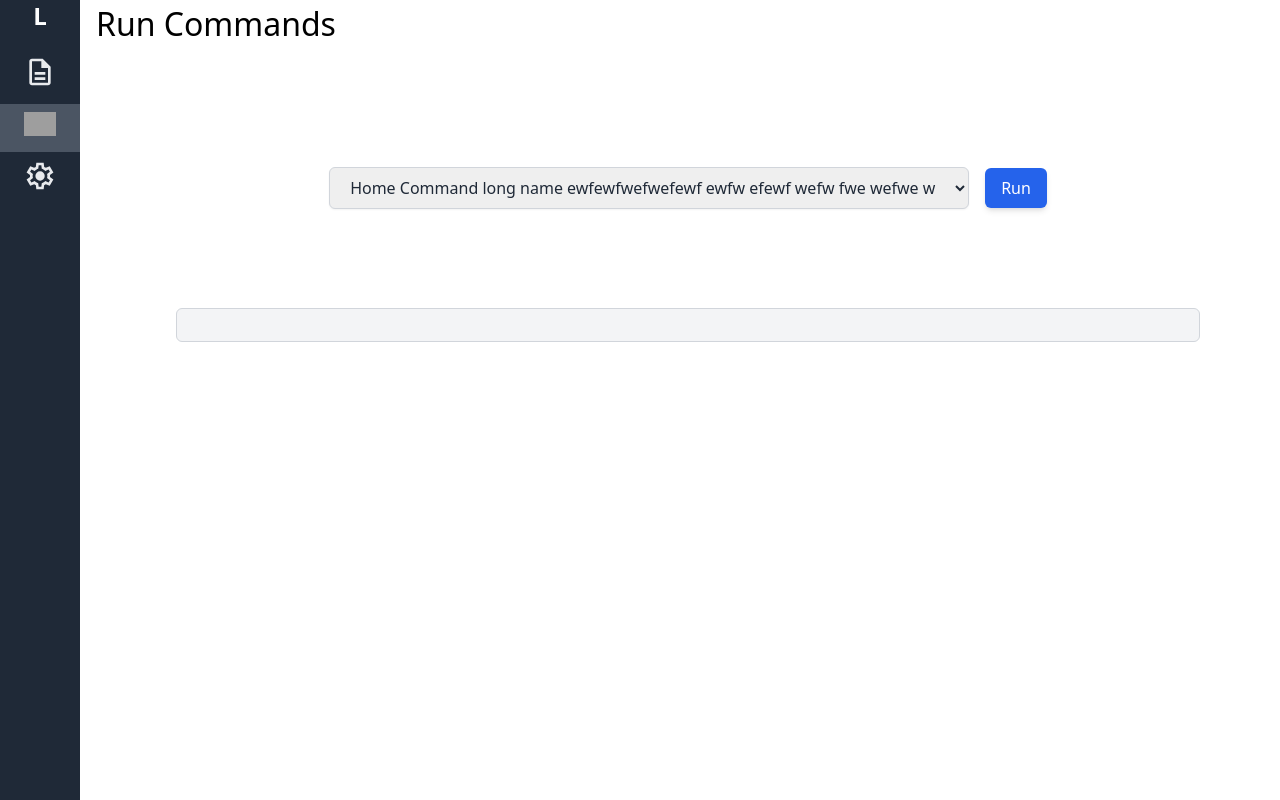
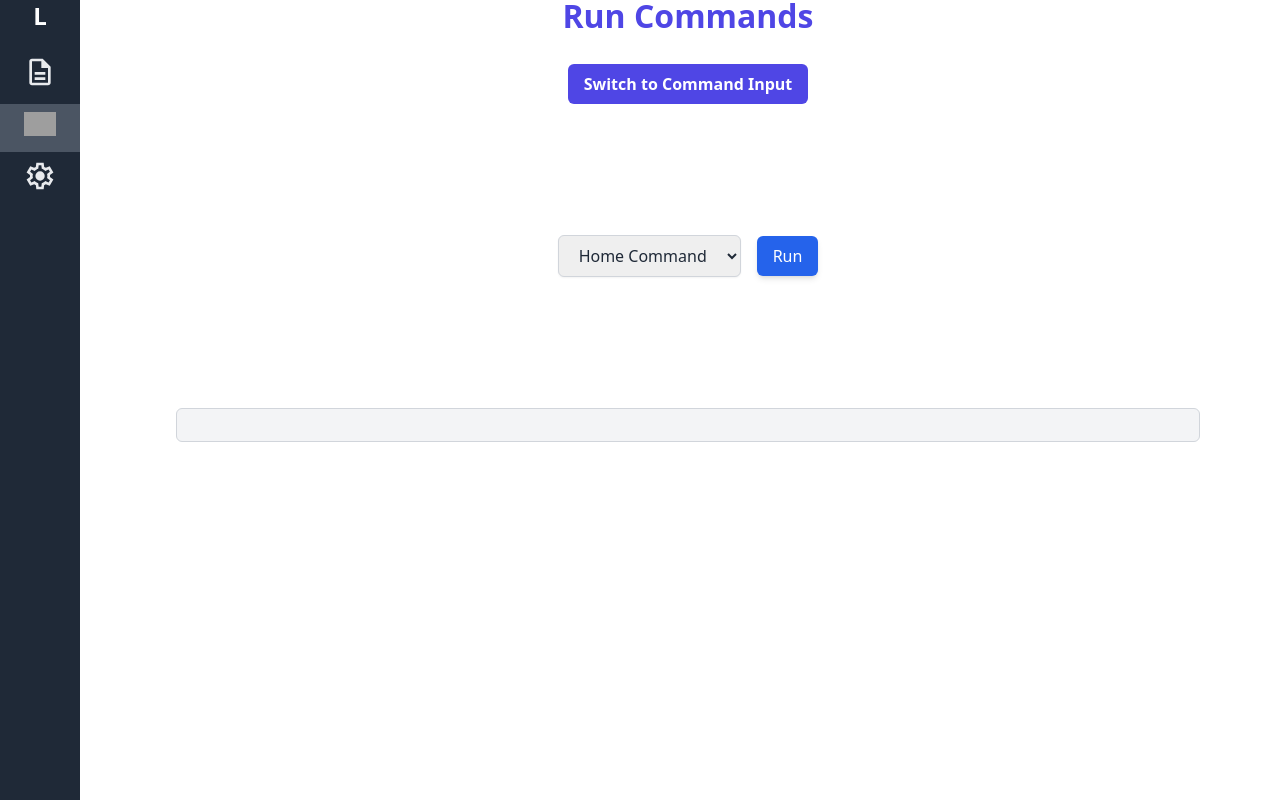
Before and after one commit to scsd-cdh/I2C_tester, a Vue app: page /communications in a window 1280 px wide. Built offline with nearby package versions, Linux system fonts and the light colour scheme; grey boxes are pictures that could not be loaded.

Commit message:
add option to send custom commands gotta test with arduino

```diff
--- /dev/null
+++ b/src/components/TextInput/CommandInput.vue
@@ -0,0 +1,55 @@
+<template>
+  <div class="p-6 bg-light-background text-light-foreground rounded-lg shadow-md max-w-md border-r-light-foreground ">
+    <h2 class="text-xl font-bold mb-6 text-primary text-center">Add a Command</h2>
+
+    <div class="space-y-4">
+      <div>
+        <label for="title" class="block text-sm font-medium mb-2">Title</label>
+        <input id="title" type="text" v-model="command.title" placeholder="Enter command title"
+          class="w-full px-4 py-2 border border-light-foreground rounded-md focus:outline-none focus:ring-2 focus:ring-primary" />
+      </div>
+
+      <div>
+        <label for="desc" class="block text-sm font-medium mb-2">Description</label>
+        <input id="desc" v-model="command.desc" rows="1" placeholder="Enter command description"
+          class="w-full px-4 py-2 border border-light-foreground rounded-md focus:outline-none focus:ring-2 focus:ring-primary"></input>
+      </div>
+
+      <div>
+        <label for="code" class="block text-sm font-medium mb-2">Code</label>
+        <input id="code" v-model="command.code" rows="1" placeholder="Enter command code"
+          class="w-full px-4 py-2 border gray-300 border-light-foreground rounded-md focus:outline-none focus:ring-2 focus:ring-primary font-mono"></input>
+      </div>
+
+      <!-- Run Button -->
+      <button
+        class="w-full py-2 bg-primary text-white font-bold rounded-md hover:bg-secondary focus:outline-none focus:ring-2 focus:ring-secondary"
+        @click="handleRun">
+        Run Command
+      </button>
+    </div>
+  </div>
+</template>
+
+<script setup lang="ts">
+import { ref } from 'vue';
+import { Command } from '@/types/types';
+
+const command = ref<Command>({
+  title: '',
+  desc: '',
+  code: ''
+});
+
+const emit = defineEmits<{
+  (e: 'run', command: Command): void;
+}>();
+
+const handleRun = () => {
+  if (command.value.title && command.value.code) {
+    emit('run', command.value);
+    // Reset the form after emitting
+    command.value = { title: '', desc: '', code: '' };
+  }
+};
+</script>
--- a/src/views/Log.vue
+++ b/src/views/Log.vue
@@ -1,124 +1,69 @@
 <template>
-  <div>
-    <h1 class="page-title">Run Commands</h1>
-    <div class="center-container">
+  <div class="space-y-8">
+    <h1 class="page-title text-2xl font-bold text-center text-primary">Run Commands</h1>
+
+    <!-- Toggle Button -->
+    <div class="flex justify-center">
+      <button @click="toggleOption"
+        class="px-4 py-2 bg-primary text-white font-bold rounded-md hover:bg-secondary focus:outline-none focus:ring-2 focus:ring-secondary">
+        {{ isDropdownVisible ? 'Switch to Command Input' : 'Switch to Command Dropdown' }}
+      </button>
+    </div>
+
+    <!-- Conditional Rendering -->
+    <div v-if="isDropdownVisible" class="center-container">
       <CommandRun :commands="commands" @run="handleRun"></CommandRun>
     </div>
+    <div v-else class="flex justify-center">
+      <div class="w-full max-w-md">
+        <CommandInput @run="handleRun" />
+      </div>
+    </div>
+
+    <!-- ConsoleLog Section -->
     <div>
-      <ConsoleLog :logs="logs"></ConsoleLog>
+      <ConsoleLog :logs="logs" />
     </div>
   </div>
 </template>
 
 <script setup lang="ts">
 import { ref } from 'vue';
-import CommandRun from '@c/DropDown/CommandRun.vue'
-import ConsoleLog from '@c/Tables/ConsoleLog.vue'
+import CommandRun from '@c/DropDown/CommandRun.vue';
+import ConsoleLog from '@c/Tables/ConsoleLog.vue';
+import CommandInput from '@c/TextInput/CommandInput.vue';
 
 import { Command, Log } from '../types/types';
-import { invoke } from '@tauri-apps/api/tauri'
+import { invoke } from '@tauri-apps/api/tauri';
+
+// State to toggle between dropdown and input
+const isDropdownVisible = ref(true);
+
+const toggleOption = () => {
+  isDropdownVisible.value = !isDropdownVisible.value;
+};
 
 const logs = ref<Log[]>([]);
 
 async function handleRun(command: Command) {
-  //const newLog: Log = { title: command.title, message: "fewf", success: true }
-  let receive = await invoke<string[]>('write_to_pico', { command: command.code })
-  console.log('returned value: ', receive.join(','))
+  let receive = await invoke<string[]>('write_to_pico', { command: command.code });
   const out = receive.join(', ');
   const newLog: Log = {
     title: command.code,
     message: out,
-    success: Math.random() < 0.5 //TODO: redo when validate output
-  }
-  logs.value.push(newLog)
+    success: Math.random() < 0.5, // TODO: Update logic for success validation
+  };
+  logs.value.push(newLog);
 }
 
+const commands: Command[] = [
+  { title: 'Home Command', desc: 'Takes you to the home page.', code: 'goHome()' },
+  { title: 'Command List', desc: 'Displays available commands.', code: 'showCommands()' },
+  { title: 'Log Data', desc: 'Logs data to the console.', code: 'logData(data)' },
+  { title: 'Settings', desc: 'Opens the settings panel.', code: 'openSettings()' },
+];
+</script>
 
-
-const commands: Command[] = [
-  {
-    title: 'Home Command long name ewfewfwefwefewf ewfw efewf wefw fwe wefwe wefwe fwe fwef wefew ',
-    desc: 'This command takes you to the home page. long text wfewfwefwe fweif weoifjw oweijo fjoiwefioj wfweio ewjif wejio',
-    code: 'goHome()'
-  },
-  {
-    title: 'Command List',
-    desc: 'Displays a list of all available commands.',
-    code: 'showCommands()'
-  },
-  {
-    title: 'Log Data',
-    desc: 'Logs the data to the console for debugging.',
-    code: 'logData(data)'
-  },
-  {
-    title: 'Settings',
-    desc: 'Opens the settings panel.',
-    code: 'openSettings()',
-  },
-  {
-    title: 'Home Command',
-    desc: 'This command takes you to the home page.',
-    code: 'goHome()'
-  },
-  {
-    title: 'Command List',
-    desc: 'Displays a list of all available commands.',
-    code: 'showCommands()'
-  },
-  {
-    title: 'Log Data',
-    desc: 'Logs the data to the console for debugging.',
-    code: 'logData(data)'
-  },
-  {
-    title: 'Settings',
-    desc: 'Opens the settings panel.',
-    code: 'openSettings()',
-  },
-  {
-    title: 'Home Command',
-    desc: 'This command takes you to the home page.',
-    code: 'goHome()'
-  },
-  {
-    title: 'Command List',
-    desc: 'Displays a list of all available commands.',
-    code: 'showCommands()'
-  },
-  {
-    title: 'Log Data',
-    desc: 'Logs the data to the console for debugging.',
-    code: 'logData(data)'
-  },
-  {
-    title: 'Settings',
-    desc: 'Opens the settings panel.',
-    code: 'openSettings()',
-  },
-  {
-    title: 'Home Command',
-    desc: 'This command takes you to the home page.',
-    code: 'goHome()'
-  },
-  {
-    title: 'Command List',
-    desc: 'Displays a list of all available commands.',
-    code: 'showCommands()'
-  },
-  {
-    title: 'Log Data',
-    desc: 'Logs the data to the console for debugging.',
-    code: 'logData(data)'
-  },
-  {
-    title: 'Settings',
-    desc: 'Opens the settings panel.',
-    code: 'openSettings()',
-  },
-];
-
-</script>
 <style scoped>
 .center-container {
   display: flex;
@@ -126,7 +71,6 @@ const commands: Command[] = [
   justify-content: center;
   align-items: center;
   height: 30vh;
-  /* Full viewport height */
   text-align: center;
 }
 </style>
```
